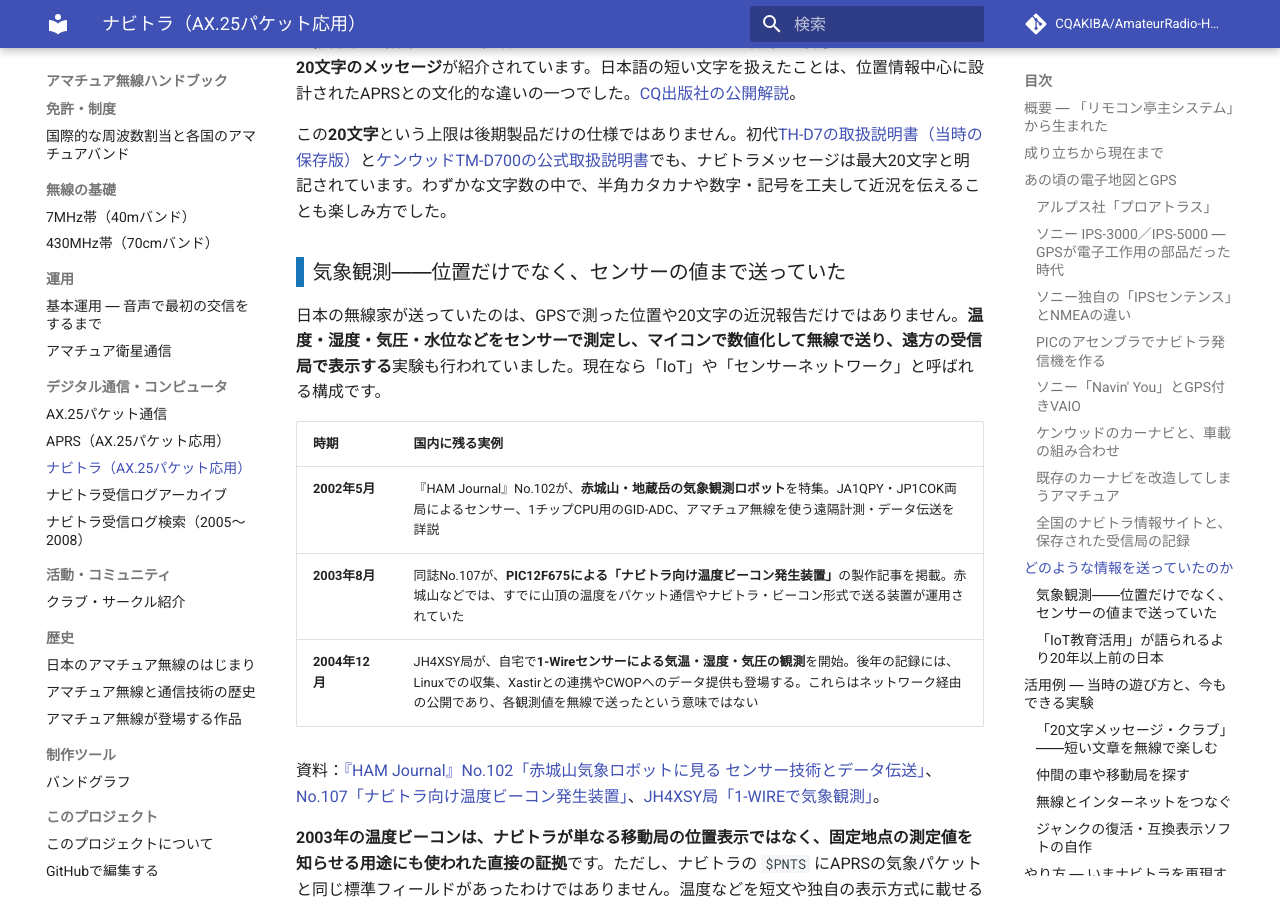
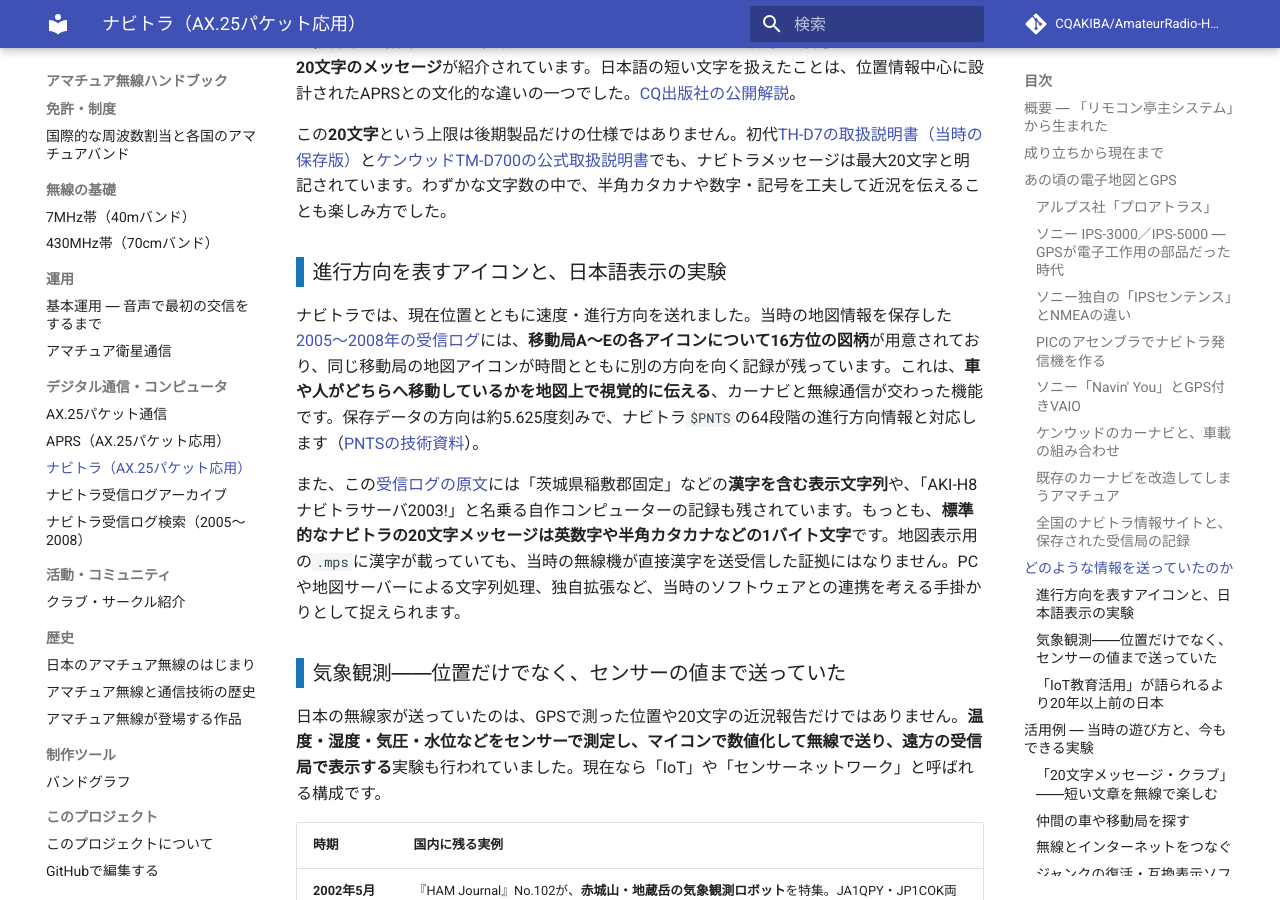
Before and after one commit to CQAKIBA/AmateurRadio-Handbook, an MkDocs documentation site: the page built from docs/07_デジタル通信・コンピュータ/ナビトラ.md, in a window 1280 px wide and 900 px high, scrolled down 7069 px. Built offline with MkDocs 1.6.1 and Material for MkDocs 9.7.7, drawn with Linux system fonts in a browser that asks for light colours; comment, search, counter and statistics services are not loaded.

Commit message:
docs: ナビトラ進行方向の16方位アイコンと自作サーバー・漢字表示の史料を解説

```diff
--- a/docs/07_デジタル通信・コンピュータ/ナビトラ.md
+++ b/docs/07_デジタル通信・コンピュータ/ナビトラ.md
@@ -141,6 +141,12 @@
 
 この**20文字**という上限は後期製品だけの仕様ではありません。初代[TH-D7の取扱説明書（当時の保存版）](https://mackey.my.coocan.jp/images/th-d7_manual.pdf)と[ケンウッドTM-D700の公式取扱説明書](https://manuals.jvckenwood.com/download/files/B62-1227-00.pdf)でも、ナビトラメッセージは最大20文字と明記されています。わずかな文字数の中で、半角カタカナや数字・記号を工夫して近況を伝えることも楽しみ方でした。
 
+### 進行方向を表すアイコンと、日本語表示の実験
+
+ナビトラでは、現在位置とともに速度・進行方向を送れました。当時の地図情報を保存した[2005～2008年の受信ログ](ナビトラ受信ログアーカイブ.md)には、**移動局A～Eの各アイコンについて16方位の図柄**が用意されており、同じ移動局の地図アイコンが時間とともに別の方向を向く記録が残っています。これは、**車や人がどちらへ移動しているかを地図上で視覚的に伝える**、カーナビと無線通信が交わった機能です。保存データの方向は約5.625度刻みで、ナビトラ`$PNTS`の64段階の進行方向情報と対応します（[PNTSの技術資料](https://wikiwiki.jp/dcn/Navitra/PNTS)）。
+
+また、この[受信ログの原文](ナビトラ受信ログ一覧.md)には「茨城県稲敷郡固定」などの**漢字を含む表示文字列**や、「AKI-H8ナビトラサーバ2003!」と名乗る自作コンピューターの記録も残されています。もっとも、**標準的なナビトラの20文字メッセージは英数字や半角カタカナなどの1バイト文字**です。地図表示用の`.mps`に漢字が載っていても、当時の無線機が直接漢字を送受信した証拠にはなりません。PCや地図サーバーによる文字列処理、独自拡張など、当時のソフトウェアとの連携を考える手掛かりとして捉えられます。
+
 ### 気象観測――位置だけでなく、センサーの値まで送っていた
 
 日本の無線家が送っていたのは、GPSで測った位置や20文字の近況報告だけではありません。**温度・湿度・気圧・水位などをセンサーで測定し、マイコンで数値化して無線で送り、遠方の受信局で表示する**実験も行われていました。現在なら「IoT」や「センサーネットワーク」と呼ばれる構成です。
```
